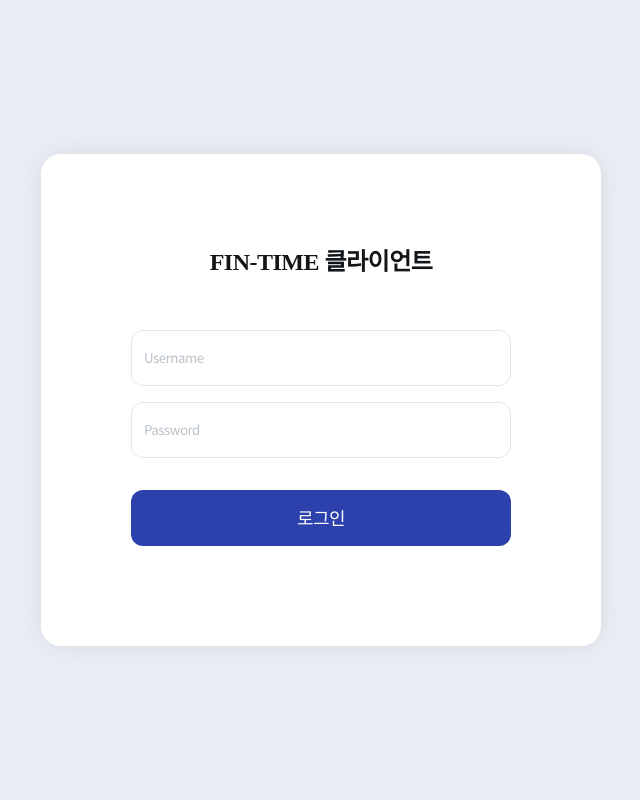
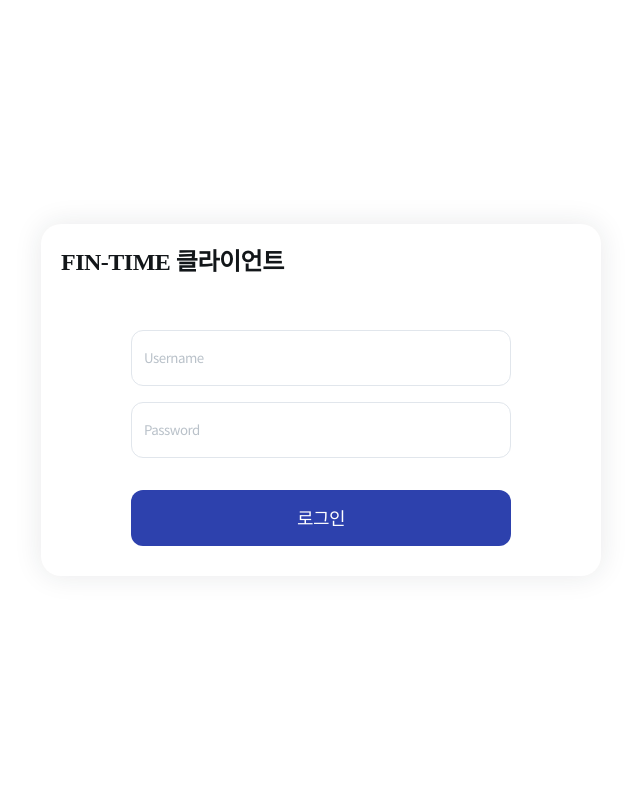
Before and after one commit to dubhe-fintime/finTime_client, a Flask app: page / in a window 1280 px wide. Shown: the whole page, without its empty margins (319-959 px from the left). Run offline with Flask 3, Linux system fonts and the light colour scheme; some web fonts are replaced.

Commit message:
수정 중

```diff
--- a/templates/page/index.html
+++ b/templates/page/index.html
@@ -3,7 +3,11 @@
 
 <head>
     <meta charset="UTF-8" />
+    <!--
     <meta name="viewport" content="width=device-width, initial-scale=1.0, user-scalable=no">
+    -->
+    <meta name="viewport" content="width=device-width, initial-scale=1.0, maximum-scale=1.0, user-scalable=no">
+
     <title>Fin Time | 로그인</title>
     <link rel="icon" href="{{ url_for('static', filename='assets/images/favicon-32x32.png') }}" type="image/png">
     <link href="{{ url_for('static', filename='style/fonts.css') }}" rel="stylesheet" />
@@ -30,14 +34,34 @@
             font-family: "NotoSans";
         }
 
+        /**
         .wrapper {
             position: relative;
             width: 100%;
             height: 100%;
             background-color: #ebeff5;
         }
+        */
+
+        .wrapper {
+            display: flex;
+            align-items: center;
+            justify-content: center;
+            height: 100vh;
+        }
 
         .login-area {
+            position: relative; /* absolute 대신 relative */
+            max-width: 560px;
+            width: 100%;
+            background-color: #ffffff;
+            border-radius: 20px;
+            box-shadow: 0px 0px 28px 0px rgba(29, 35, 52, 0.1);
+            padding: 20px;
+        }
+
+         /**
+             .login-area {
             display: flex;
             align-items: center;
             justify-content: center;
@@ -55,6 +79,8 @@
             border-radius: 20px;
             transform-style: preserve-3d;
         }
+         */
+
 
         .login-area::after,
         .login-area::before {
```
